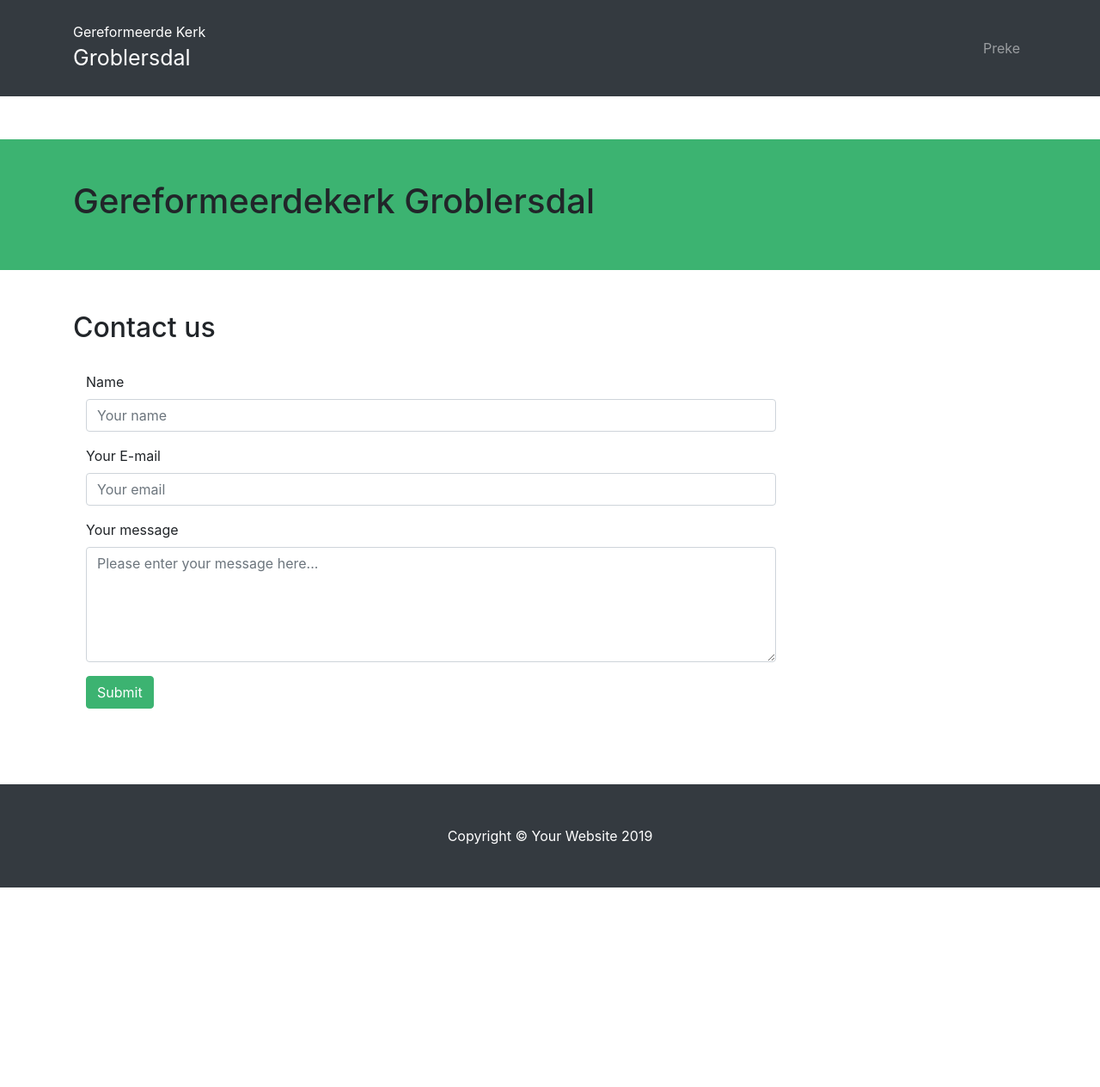
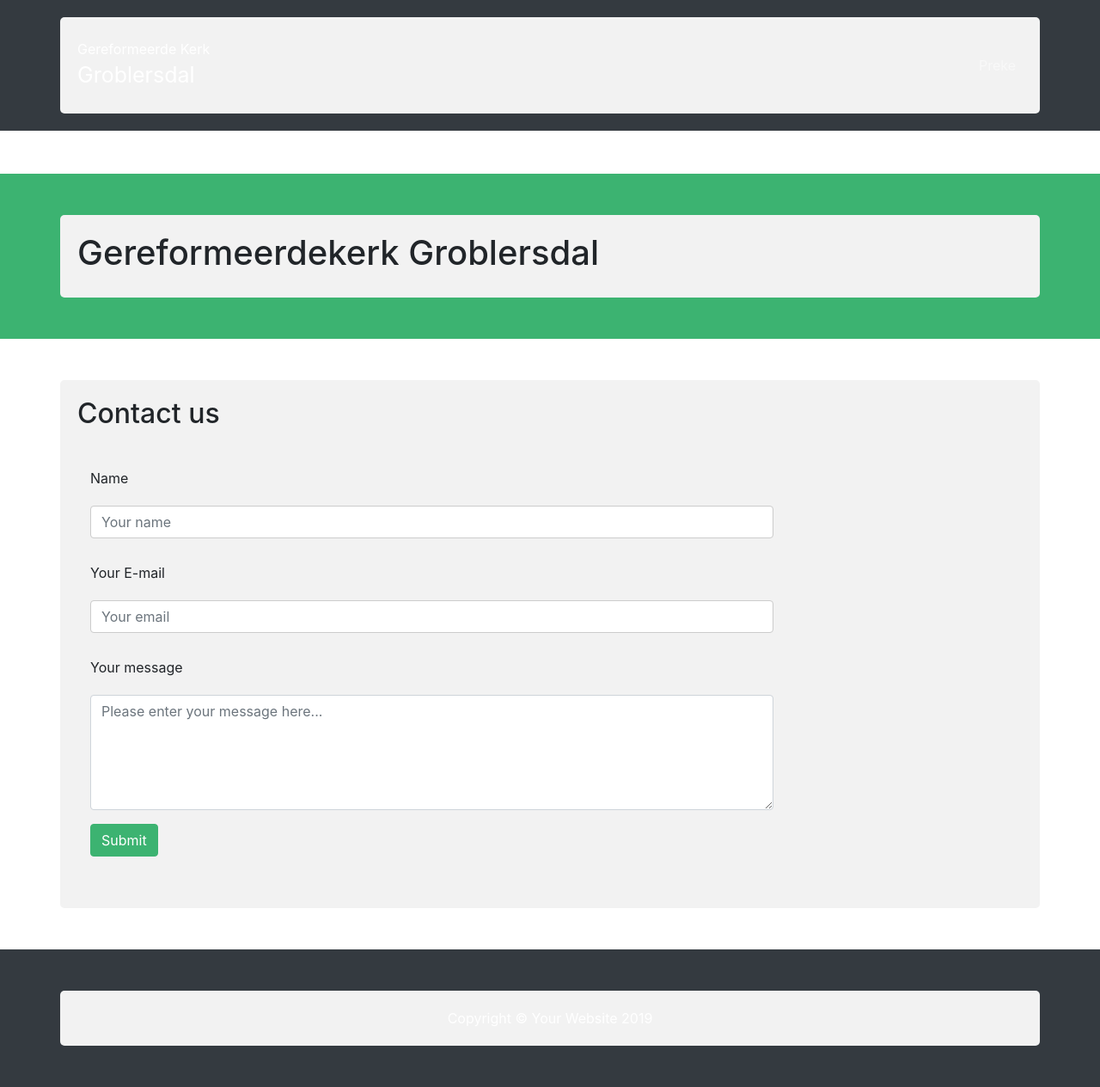
Before and after one commit to gkgd/website, a Jekyll site: the page built from _pages/contact.md, in a window 1280 px wide. Shown: the whole page at 86% size. Built offline with Jekyll 4.4.1, drawn with Linux system fonts in a browser that asks for light colours; nearby versions of some CDN libraries; library files that are not in the unit come from our copies; comment, search, counter and statistics services are not loaded; our own code applies the rules of GitHub Pages for plain Markdown files; before the commit the page ends 1032 px from its top, so only the background shows below that.

Commit message:
Update custom.scss

```diff
--- a/assets/css/_sass/custom.scss
+++ b/assets/css/_sass/custom.scss
@@ -1,4 +1,67 @@
 /* Add your custom styles here */
+* {
+  box-sizing: border-box;
+}
+
+input[type=text], select, textarea {
+  width: 100%;
+  padding: 12px;
+  border: 1px solid #ccc;
+  border-radius: 4px;
+  resize: vertical;
+}
+
+label {
+  padding: 12px 12px 12px 0;
+  display: inline-block;
+}
+
+input[type=submit] {
+  background-color: #04AA6D;
+  color: white;
+  padding: 12px 20px;
+  border: none;
+  border-radius: 4px;
+  cursor: pointer;
+  float: right;
+}
+
+input[type=submit]:hover {
+  background-color: #45a049;
+}
+
+.container {
+  border-radius: 5px;
+  background-color: #f2f2f2;
+  padding: 20px;
+}
+
+.col-25 {
+  float: left;
+  width: 25%;
+  margin-top: 6px;
+}
+
+.col-75 {
+  float: left;
+  width: 75%;
+  margin-top: 6px;
+}
+
+/* Clear floats after the columns */
+.row:after {
+  content: "";
+  display: table;
+  clear: both;
+}
+
+/* Responsive layout - when the screen is less than 600px wide, make the two columns stack on top of each other instead of next to each other */
+@media screen and (max-width: 600px) {
+  .col-25, .col-75, input[type=submit] {
+    width: 100%;
+    margin-top: 0;
+  }
+}
 
 .navbar-brand{
   font-size: 25px;
```
